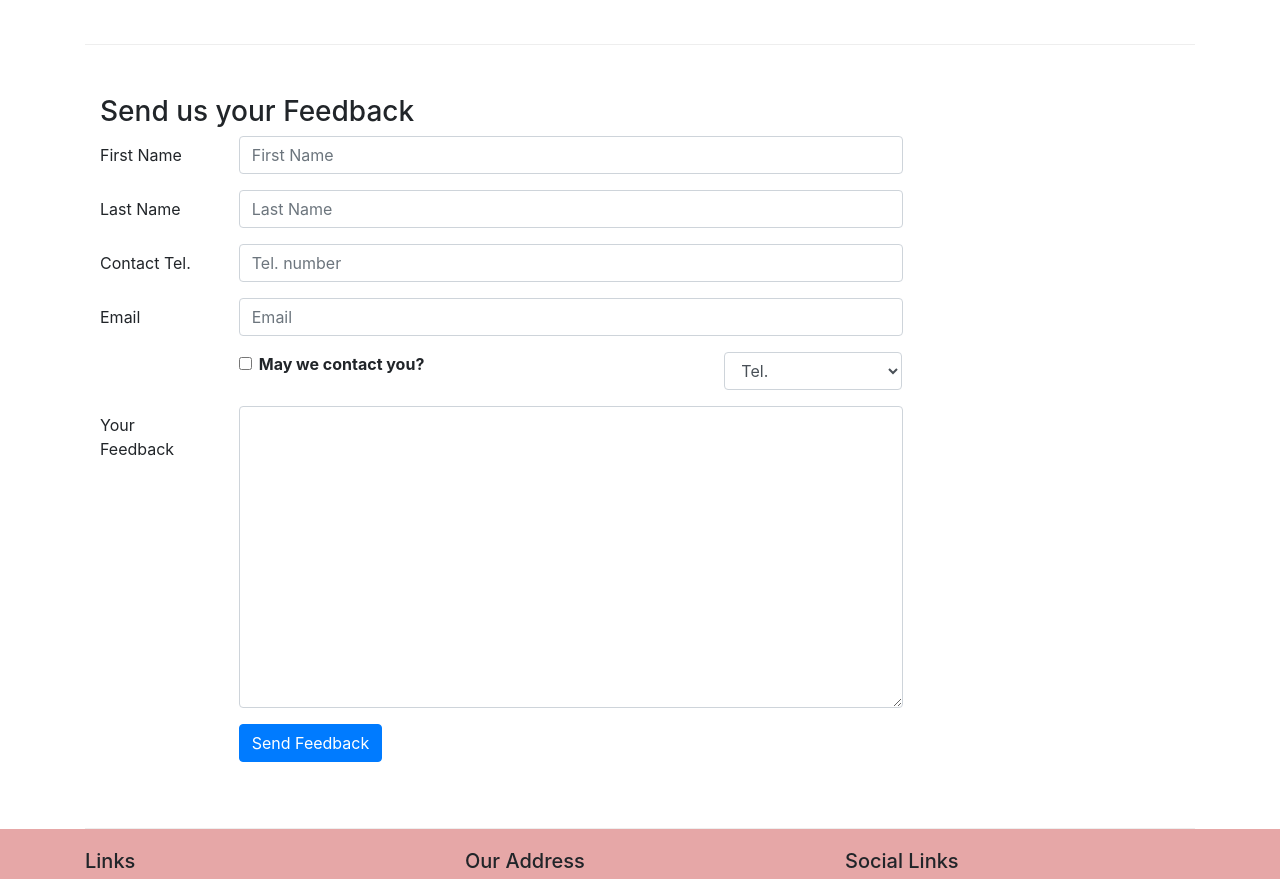
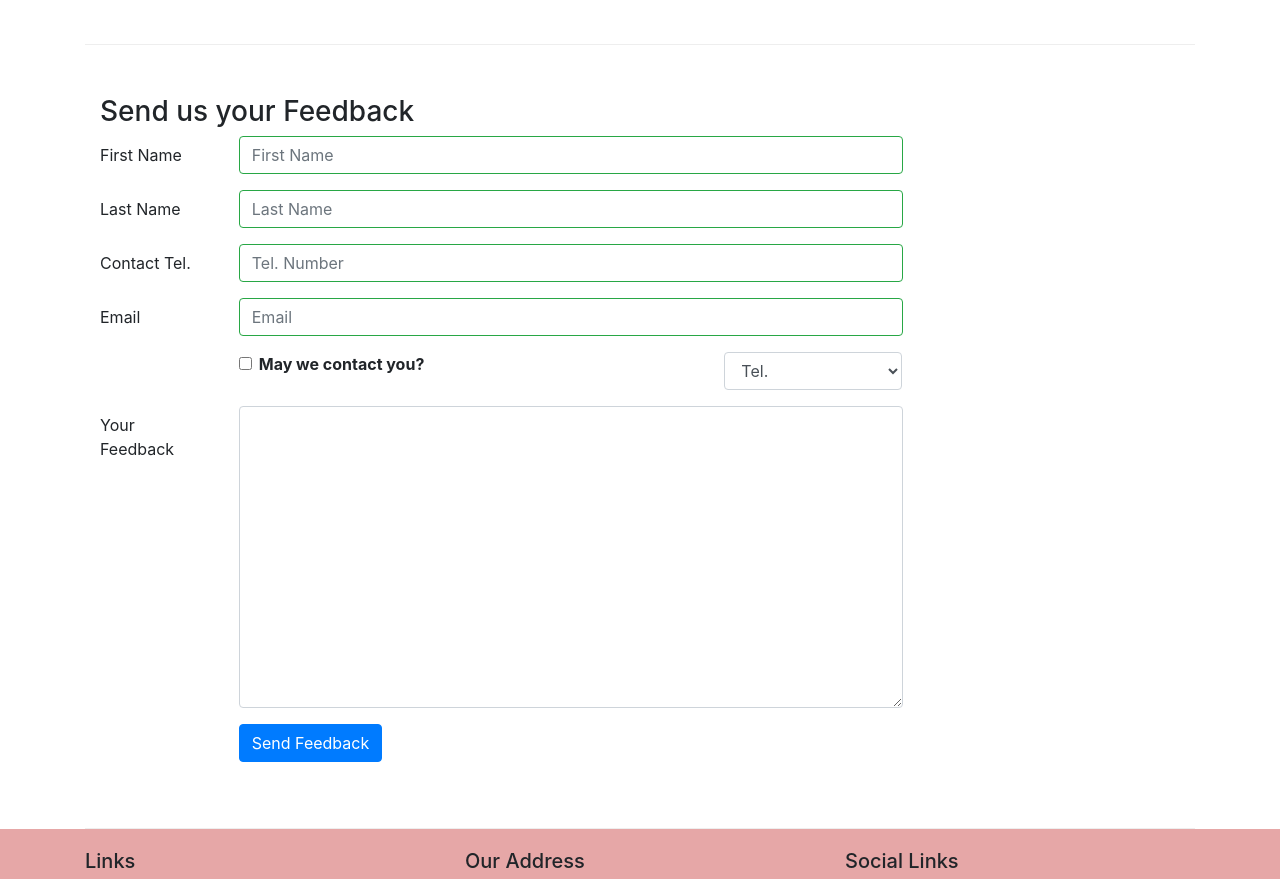
Before and after one commit to parthpvaghani/React-2ndpartof_FullStackCoursera, a React (Create React App) app: page /contactus in a window 1280 px wide. Shown: the part 820-1699 px from the top of the page. Built offline with nearby package versions, Linux system fonts and the light colour scheme.

Commit message:
Controlled Forms validation

```diff
--- a/src/components/ContactComponent.js
+++ b/src/components/ContactComponent.js
@@ -1,18 +1,24 @@
 /* eslint-disable jsx-a11y/anchor-is-valid */
-import React, {Component} from 'react';
-import { BreadcrumbItem, Breadcrumb, Form, FormGroup, Input, Label, Col , Button  } from 'reactstrap';
-import {Link} from 'react-router-dom';
+import React, { Component } from 'react';
+import { BreadcrumbItem, Breadcrumb, Form, FormGroup, Input, Label, Col, Button, FormFeedback } from 'reactstrap';
+import { Link } from 'react-router-dom';
 class Contact extends Component {
-    constructor(props){
+    constructor(props) {
         super(props);
-        this.state ={
+        this.state = {
             firstname: '',
             lastname: '',
             telnum: '',
             email: '',
             agree: false,
             contactType: 'Tel.',
-            message: ''
+            message: '',
+            touched: {
+                firstname: false,
+                lastname: false,
+                telnum: false,
+                email: false
+            }
         }
 
         this.handleInputChange = this.handleInputChange.bind(this);
@@ -35,9 +41,56 @@
         event.preventDefault();
     }
 
-    render(){
+    handleBlur = (field) => (evt) => {
+        this.setState({
+             touched : {...this.state.touched,[field]:true}
+            })
+    }
 
-        return(
+
+    Validate(firstname,lastname,telnum,email)
+    {
+
+        const errors = {
+            firstname: '',
+            lastname: '',
+            telnum: '',
+            email: ''
+        };
+
+        if(this.state.touched.firstname && firstname.length < 3){
+            errors.firstname  = "First Name should be > 3 characters"
+        }
+        else if(this.state.touched.firstname && firstname.length > 10){
+            errors.firstname = "First Name should be < 10 characters"
+        }
+
+
+        if(this.state.touched.lastname && lastname.length < 3){
+            errors.lastname  = "First Name should be > 3 characters"
+        }
+        else if(this.state.touched.lastname && lastname.length > 10){
+            errors.lastname = "First Name should be < 10 characters"
+        }
+
+        const reg = /^\d+$/;
+        if(this.state.touched.telnum && !reg.test(telnum)){
+            errors.telnum  = "Tel num should contain numbers"
+        }
+
+        if(this.state.touched.email && email.split('').filter(x => x === '@').length !==1){
+            errors.email  = "email address should contain @ symbol"
+        }
+
+        return errors;
+    };
+
+    render()
+    {
+
+        const errors = this.Validate(this.state.firstname,this.state.lastname,this.state.telnum,this.state.email)
+
+        return (
             <div className="container">
                 <div className="row">
                     <Breadcrumb>
@@ -87,7 +140,11 @@
                                     <Input type="text" id="firstname" name="firstname"
                                         placeholder="First Name"
                                         value={this.state.firstname}
+                                        valid={errors.firstname === ''}
+                                        invalid={errors.firstname !== ''}
+                                        onBlur={this.handleBlur('firstname')}
                                         onChange={this.handleInputChange} />
+                                    <FormFeedback>{errors.firstname}</FormFeedback>
                                 </Col>
                             </FormGroup>
                             <FormGroup row>
@@ -96,16 +153,24 @@
                                     <Input type="text" id="lastname" name="lastname"
                                         placeholder="Last Name"
                                         value={this.state.lastname}
+                                        valid={errors.lastname === ''}
+                                        invalid={errors.lastname !== ''}
+                                        onBlur={this.handleBlur('lastname')}
                                         onChange={this.handleInputChange} />
+                                    <FormFeedback>{errors.lastname}</FormFeedback>
                                 </Col>
                             </FormGroup>
                             <FormGroup row>
                                 <Label htmlFor="telnum" md={2}>Contact Tel.</Label>
                                 <Col md={10}>
                                     <Input type="tel" id="telnum" name="telnum"
-                                        placeholder="Tel. number"
+                                        placeholder="Tel. Number"
                                         value={this.state.telnum}
+                                        valid={errors.telnum === ''}
+                                        invalid={errors.telnum !== ''}
+                                        onBlur={this.handleBlur('telnum')}
                                         onChange={this.handleInputChange} />
+                                    <FormFeedback>{errors.telnum}</FormFeedback>
                                 </Col>
                             </FormGroup>
                             <FormGroup row>
@@ -114,11 +179,16 @@
                                     <Input type="email" id="email" name="email"
                                         placeholder="Email"
                                         value={this.state.email}
+                                        valid={errors.email === ''}
+                                        invalid={errors.email !== ''}
+                                        onBlur={this.handleBlur('email')}
                                         onChange={this.handleInputChange} />
+                                    <FormFeedback>{errors.email}</FormFeedback>
                                 </Col>
                             </FormGroup>
+
                             <FormGroup row>
-                                <Col md={{size: 6, offset: 2}}>
+                                <Col md={{ size: 6, offset: 2 }}>
                                     <FormGroup check>
                                         <Label check>
                                             <Input type="checkbox"
@@ -129,7 +199,7 @@
                                         </Label>
                                     </FormGroup>
                                 </Col>
-                                <Col md={{size: 3, offset: 1}}>
+                                <Col md={{ size: 3, offset: 1 }}>
                                     <Input type="select" name="contactType"
                                         value={this.state.contactType}
                                         onChange={this.handleInputChange}>
@@ -148,7 +218,7 @@
                                 </Col>
                             </FormGroup>
                             <FormGroup row>
-                                <Col md={{size: 10, offset: 2}}>
+                                <Col md={{ size: 10, offset: 2 }}>
                                     <Button type="submit" color="primary">
                                         Send Feedback
                                     </Button>
```
Lines whose indentation alone changed are shown as unchanged.
